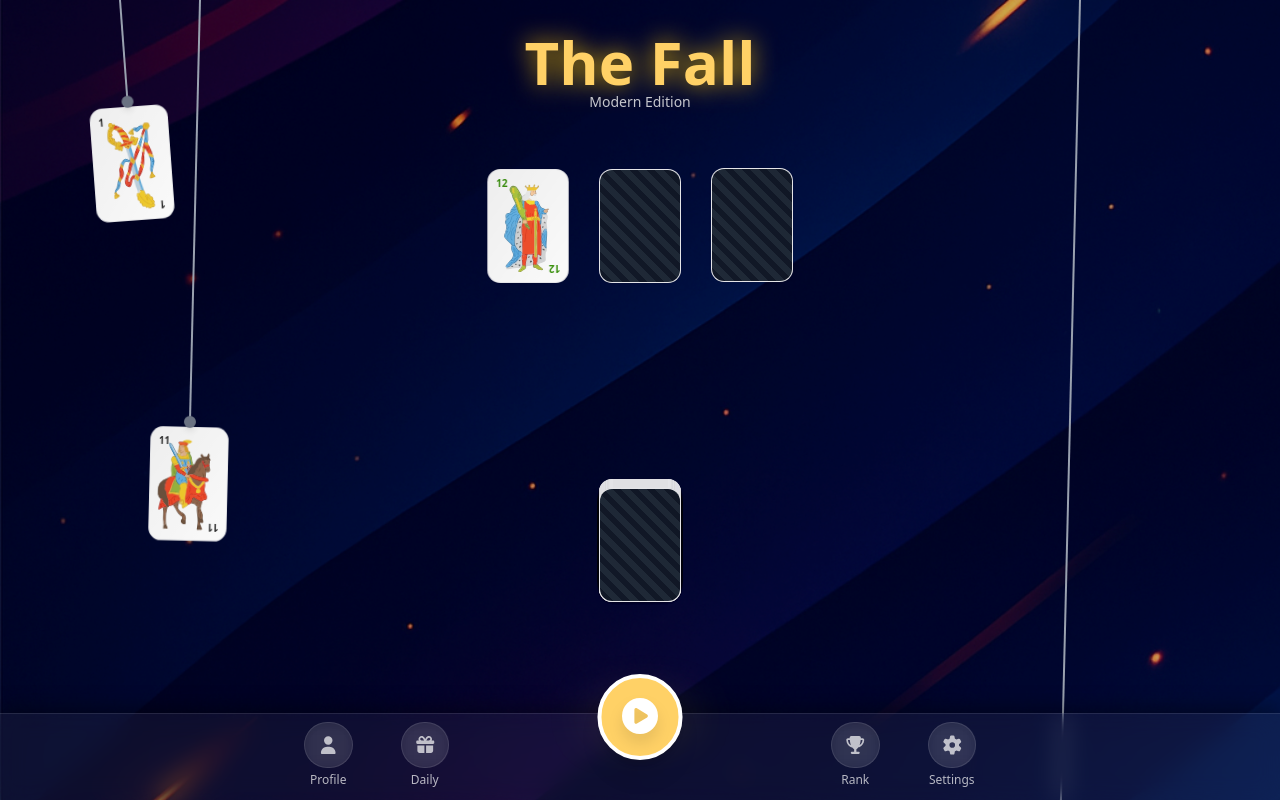
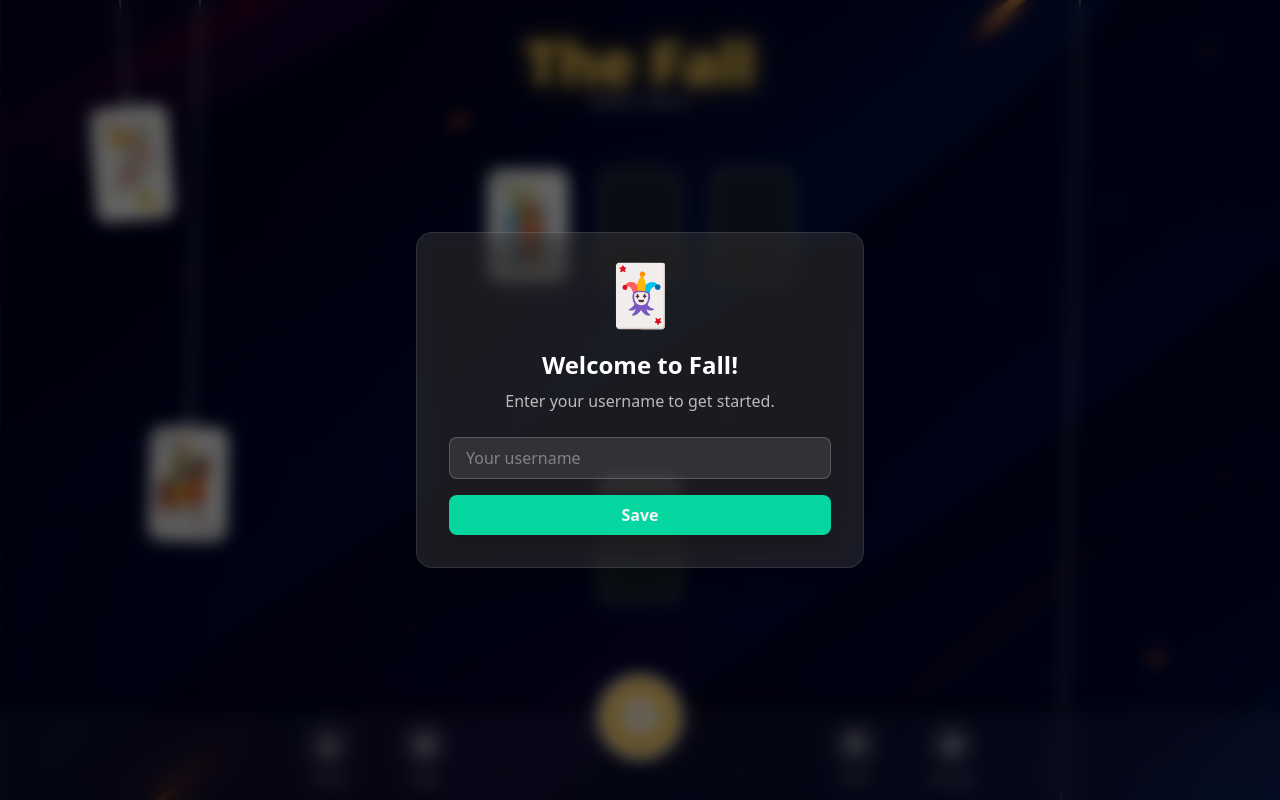
Before and after one commit to Donkijote/fall, a React (Vite) app: page / in a window 1280 px wide. Built offline with nearby package versions, Linux system fonts and the light colour scheme.

Commit message:
feat: add and implement welcome modal

```diff
--- a/src/application/store/gameStore.ts
+++ b/src/application/store/gameStore.ts
@@ -23,7 +23,7 @@ export const initialState: GameState = {
   ],
   table: [],
   deck: [],
-  phase: "deal",
+  phase: "init",
   dealer: "",
   currentPlayer: "",
   scores: { type: "individual", values: {} },
@@ -44,7 +44,7 @@ export type GameStore = {
 
 export const useGameStore = create<GameStore>((set, get) => {
   const setState = (s: GameState) => set({ state: s });
-  const service = createGameService(() => get().state as GameState, setState);
+  const service = createGameService(() => get().state, setState);
 
   return {
     state: initialState,
--- a/src/domain/entities/GameState.ts
+++ b/src/domain/entities/GameState.ts
@@ -3,6 +3,7 @@ import type { User } from "@/domain/entities/User";
 import type { Card } from "./Card";
 
 export type Phase =
+  | "init"
   | "chooseDealer"
   | "dealerChoice"
   | "deal"
--- /dev/null
+++ b/src/infrastructure/ui/components/modal/WelcomeModal.tsx
@@ -0,0 +1,92 @@
+import { AnimatePresence, motion } from "framer-motion";
+import { useEffect, useState } from "react";
+import { v4 as uuidv4 } from "uuid";
+
+import type { User } from "@/domain/entities/User";
+
+export const WelcomeModal = () => {
+  const [username, setUsername] = useState("");
+  const [isOpen, setIsOpen] = useState(false);
+
+  const handleSave = () => {
+    if (!username.trim()) return;
+
+    // Create a proper User object
+    const user: User = {
+      id: uuidv4(),
+      name: "",
+      username: username.trim(),
+      email: "",
+      avatar: "",
+    };
+
+    // Save to localStorage
+    localStorage.setItem("fallUser", JSON.stringify(user));
+    setIsOpen(false);
+  };
+
+  // Check for stored user on mount
+  useEffect(() => {
+    const stored = localStorage.getItem("fallUser");
+    if (!stored) {
+      setIsOpen(true);
+    }
+  }, []);
+
+  return (
+    <AnimatePresence>
+      {isOpen && (
+        <motion.div
+          initial={{ opacity: 0 }}
+          animate={{ opacity: 1 }}
+          exit={{ opacity: 0 }}
+          className="inset-0 bg-black/60 backdrop-blur-sm fixed z-50 flex items-center justify-center"
+        >
+          <motion.div
+            initial={{ scale: 0.5, opacity: 0 }}
+            animate={{ scale: 1, opacity: 1 }}
+            exit={{ scale: 0.5, opacity: 0 }}
+            transition={{
+              type: "spring",
+              stiffness: 200,
+              damping: 15,
+            }}
+            className="max-w-md rounded-2xl border-white/10 bg-white/10 p-8 shadow-2xl backdrop-blur-md relative w-[90%] border"
+          >
+            <div className="mb-6 flex justify-center">
+              <motion.div
+                animate={{ y: [0, -6, 0] }}
+                transition={{ repeat: Infinity, duration: 2 }}
+                className="text-6xl"
+              >
+                🃏
+              </motion.div>
+            </div>
+
+            <h2 className="mb-2 text-2xl font-bold text-white text-center">
+              Welcome to Fall!
+            </h2>
+            <p className="mb-6 text-white/70 text-center">
+              Enter your username to get started.
+            </p>
+
+            <input
+              type="text"
+              value={username}
+              onChange={(e) => setUsername(e.target.value)}
+              placeholder="Your username"
+              className="mb-4 rounded-lg border-white/20 bg-white/10 px-4 py-2 text-white placeholder-white/40 focus:ring-accent-gold w-full border focus:ring-2 focus:outline-none"
+            />
+
+            <button
+              onClick={handleSave}
+              className="rounded-lg bg-accent-green px-4 py-2 font-semibold shadow-lg hover:bg-green-500 text-text-primary w-full cursor-pointer transition"
+            >
+              Save
+            </button>
+          </motion.div>
+        </motion.div>
+      )}
+    </AnimatePresence>
+  );
+};
--- a/src/infrastructure/ui/screens/Home.tsx
+++ b/src/infrastructure/ui/screens/Home.tsx
@@ -5,6 +5,7 @@ import bg from "@/assets/lobby/home_2.png";
 import { BouncingCardAnimation } from "@/infrastructure/ui/components/animations/BounceCardAnimation";
 import { FlipCardAnimation } from "@/infrastructure/ui/components/animations/FlipCardAnimation";
 import { HangingCardAnimation } from "@/infrastructure/ui/components/animations/HangingCardAnimation";
+import { WelcomeModal } from "@/infrastructure/ui/components/modal/WelcomeModal";
 import { BottomNavbar } from "@/infrastructure/ui/components/navbar/BottomNavbar";
 import { useBreakpoint } from "@/infrastructure/ui/hooks/useBreakpoint";
 
@@ -30,6 +31,7 @@ export const HomeScreen = () => {
   }
 
   return (
+    <>
       <div
         className="text-text-primary relative flex h-screen w-screen flex-col items-center justify-between bg-cover bg-center"
         style={{
@@ -73,5 +75,7 @@ export const HomeScreen = () => {
 
         <BottomNavbar />
       </div>
+      <WelcomeModal />
+    </>
   );
 };
```
Lines whose indentation alone changed are shown as unchanged.
